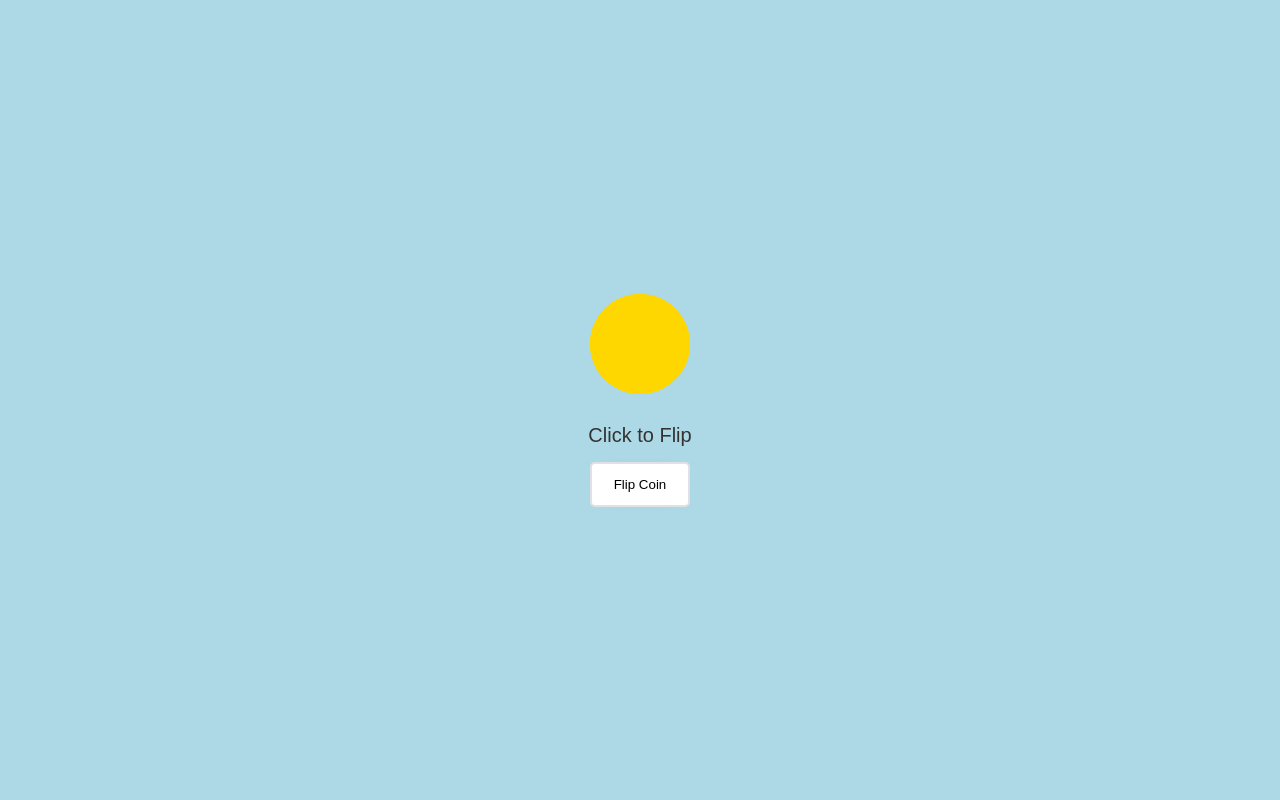
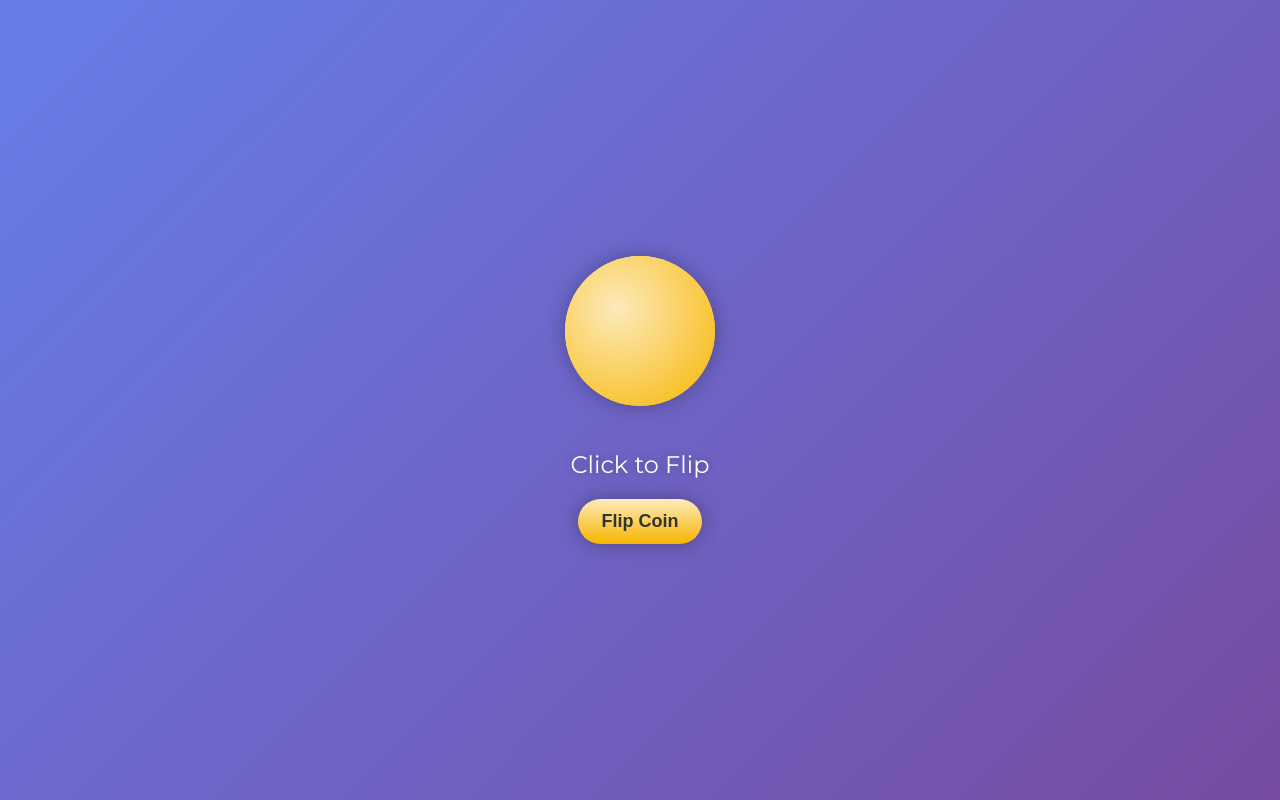
Before and after one commit to 0vergrown/Interactive-Coin-Flip, a plain HTML site: page index.html in a window 1280 px wide. Drawn offline with Linux system fonts and the light colour scheme.

Commit message:
Updated Style
Updated the style of the website

```diff
--- a/index.html
+++ b/index.html
@@ -2,7 +2,10 @@
 <html>
     <head>
         <title>Coin Flip</title>
-    <link rel="stylesheet" type="text/css" href="style.css">
+        <link rel="stylesheet" type="text/css" href="style.css" />
+        <link rel="preconnect" href="https://fonts.googleapis.com" />
+        <link rel="preconnect" href="https://fonts.gstatic.com" crossorigin />
+        <link href="https://fonts.googleapis.com/css2?family=Montserrat:wght@400;700&display=swap" rel="stylesheet" />
     </head>
     <body>
         <div class="container">
@@ -13,7 +16,6 @@
             <p id="status">Click to Flip</p>
             <button onclick="flipCoin()">Flip Coin</button>
         </div>
-
         <script src="script.js"></script>
     </body>
 </html>
--- a/style.css
+++ b/style.css
@@ -1,110 +1,122 @@
 body {
-    background-color: lightblue;
+    background: linear-gradient(135deg, #667eea, #764ba2);
     margin: 0;
     height: 100vh;
     display: flex;
     justify-content: center;
     align-items: center;
-    flex-direction: column;
-    font-family: Arial, sans-serif;
+    font-family: "Montserrat", sans-serif;
+    color: #fff;
 }
+
 .container {
     text-align: center;
     display: flex;
     flex-direction: column;
     align-items: center;
     justify-content: center;
-    height: 100vh;
 }
+
 #coin {
-    width: 100px;
-    height: 100px;
+    width: 150px;
+    height: 150px;
     border-radius: 50%;
     perspective: 1000px;
-    margin-bottom: 10px;
+    margin-bottom: 20px;
+    box-shadow: 0 0 20px rgba(0, 0, 0, 0.3);
 }
+
 .side {
     width: 100%;
     height: 100%;
     position: absolute;
     border-radius: 50%;
     backface-visibility: hidden;
-}
-.heads {
-    background: gold;
-    color: white;
     display: flex;
     align-items: center;
     justify-content: center;
-    font-size: 20px;
+    font-size: 24px;
+    font-weight: bold;
 }
+
+.heads {
+    background: radial-gradient(circle at 35% 35%, #fceabb, #f8b500);
+    color: #333;
+}
+
 .tails {
-    background: silver;
-    color: black;
-    display: flex;
-    align-items: center;
-    justify-content: center;
-    font-size: 20px;
+    background: radial-gradient(circle at 65% 65%, #c5c6c7, #636466);
+    color: #fff;
     transform: rotateY(180deg);
 }
+
 .flip {
     animation: flip 3s;
 }
+
 @keyframes flip {
     from {
         transform: rotateY(0deg);
-   }
+    }
     to {
         transform: rotateY(3600deg);
-   }
+    }
 }
+
 #status {
-    font-size: 20px;
-    color: #333;
-    margin-bottom: 15px;
+    font-size: 24px;
+    margin-bottom: 20px;
+    text-shadow: 0 0 10px rgba(0, 0, 0, 0.3);
 }
+
 .dot {
     opacity: 0;
     animation: dotAppear 1.5s infinite;
 }
+
 .dot:nth-child(1) {
     animation-delay: 0s;
 }
+
 .dot:nth-child(2) {
     animation-delay: 0.5s;
 }
+
 .dot:nth-child(3) {
     animation-delay: 1s;
 }
+
 @keyframes dotAppear {
     0% {
         opacity: 0;
-   }
+    }
     50% {
         opacity: 1;
-   }
+    }
     100% {
         opacity: 0;
-   }
+    }
 }
+
 button {
-    width: fit-content;
-    min-width: 100px;
-    height: 45px;
-    padding: 8px;
-    border-radius: 5px;
-    border: 2.5px solid #E0E1E4;
-    box-shadow: 0px 0px 20px -20px;
+    background: linear-gradient(to bottom, #fceabb, #f8b500);
+    color: #333;
+    border: none;
+    padding: 12px 24px;
+    font-size: 18px;
+    font-weight: bold;
+    border-radius: 30px;
+    box-shadow: 0 0 20px rgba(0, 0, 0, 0.3);
     cursor: pointer;
-    background-color: white;
-    transition: all 0.2s ease-in-out 0ms;
-    user-select: none;
-    font-family: 'Poppins', sans-serif;
+    transition: all 0.2s ease-in-out;
 }
+
 button:hover {
-    background-color: #F2F2F2;
-    box-shadow: 0px 0px 20px -18px;
+    transform: translateY(-3px);
+    box-shadow: 0 0 30px rgba(0, 0, 0, 0.5);
 }
+
 button:active {
-    transform: scale(0.95);
+    transform: translateY(1px);
+    box-shadow: 0 0 10px rgba(0, 0, 0, 0.3);
 }
```
Lines whose indentation alone changed are shown as unchanged.
